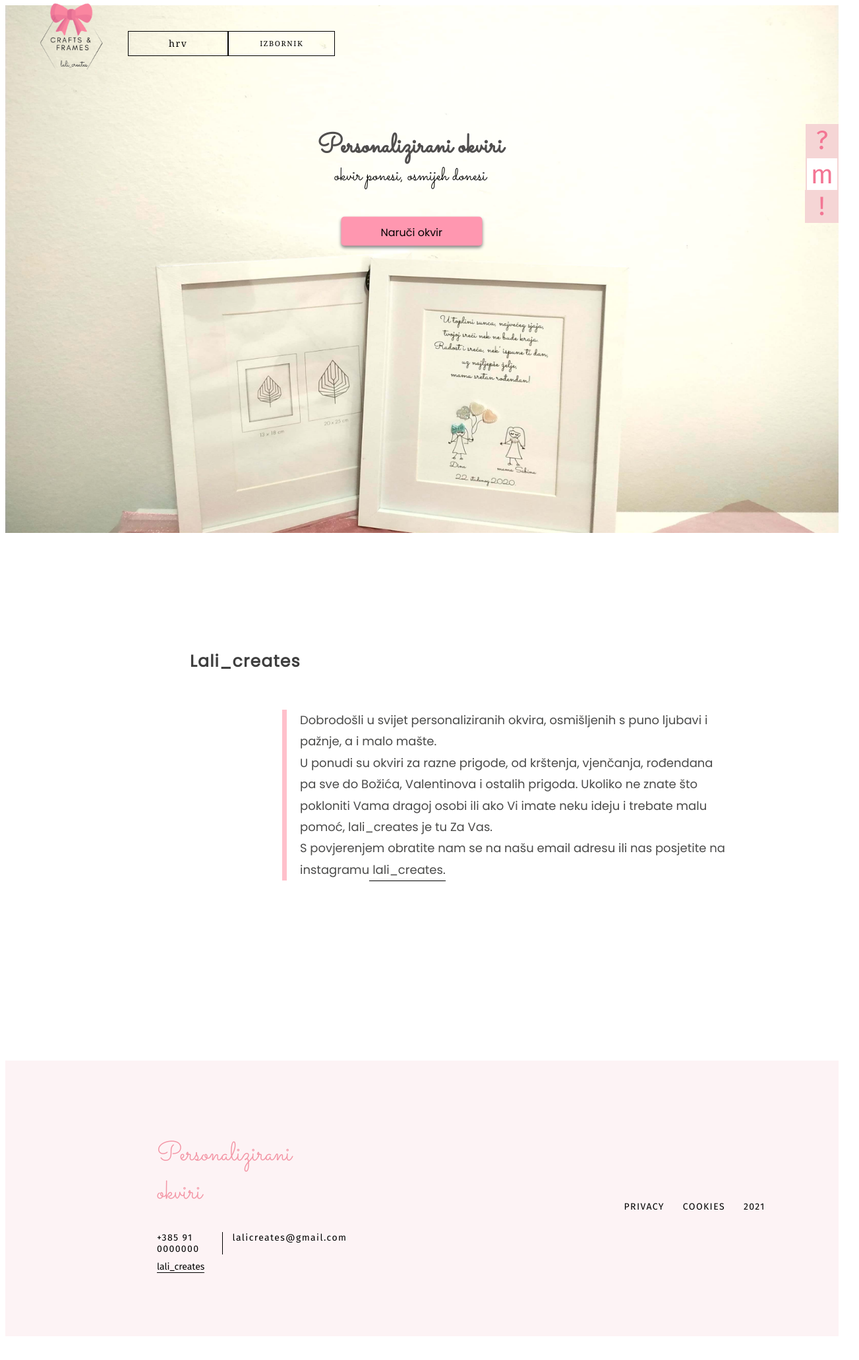
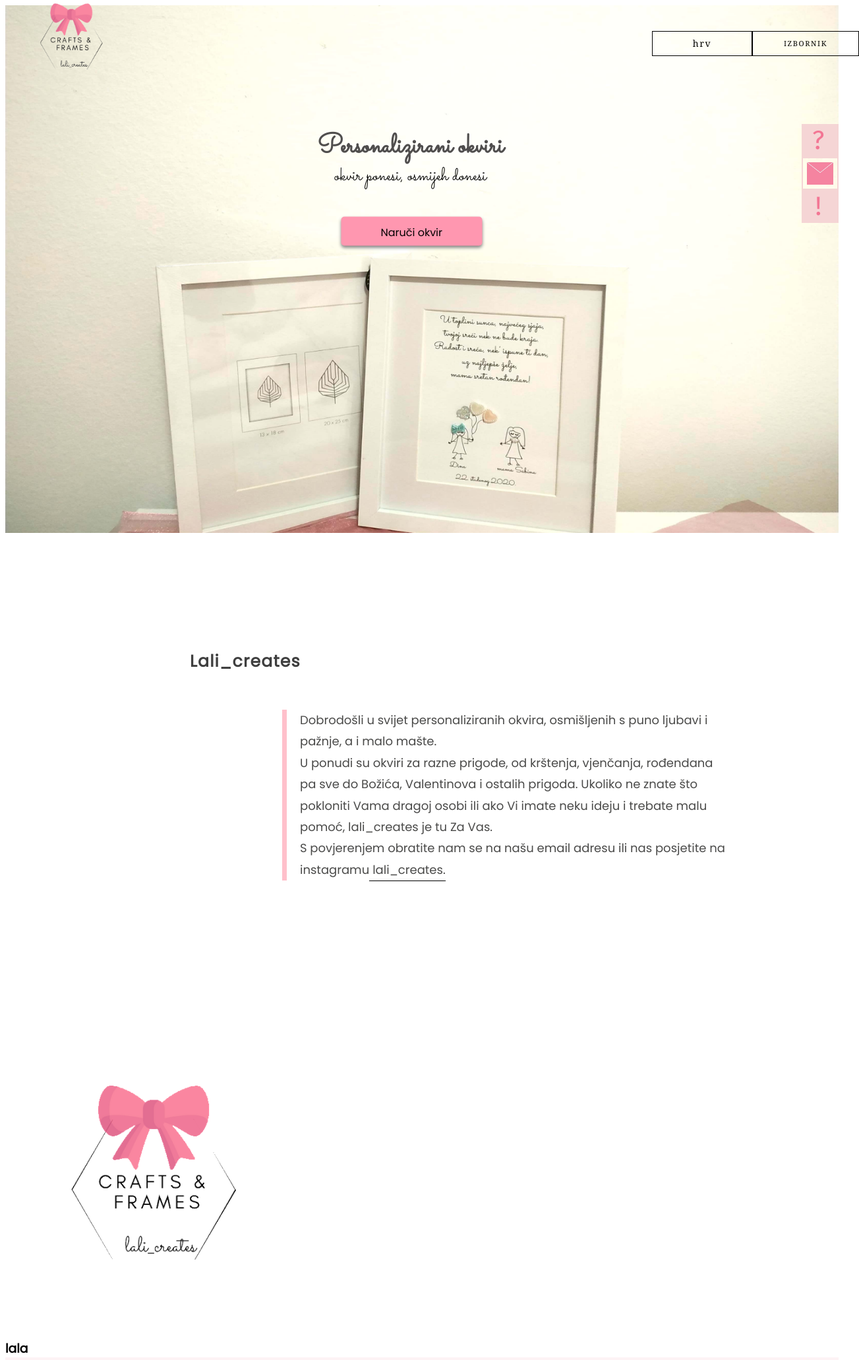
Before and after one commit to lmladi00/HCI---projekt, a Gatsby site: page / in a window 1280 px wide. Shown: the top 2062 px of the page at 66% size, 1303 px wide, since content can reach past the window. Before the commit the page ends 2034 px from the top, so only its background shows below. Built offline with nearby package versions, Linux system fonts and the light colour scheme; Gatsby itself is replaced by a stand-in of ours; a web font is replaced by a local one.

Commit message:
Adding img to message

```diff
--- /dev/null
+++ b/src/components/Information/index.js
@@ -0,0 +1,17 @@
+import React from 'react'
+import styles from './style.module.css'
+
+
+import logoimg from '../../images/logo1.png'
+
+const Information = () =>
+<section className={styles.information}>
+    <div class="info1">
+    <img src={logoimg} alt="description"/>
+    <h1>lala</h1>
+    <p></p>
+    </div>
+
+</section>
+
+export default Information
--- /dev/null
+++ b/src/components/Information/style.module.css
@@ -0,0 +1,9 @@
+.information{
+    margin: 0;
+    padding: 0;
+    height: 450px;
+    width: 100%;
+    position: relative;
+    /*border-top: 2px solid pink; nece mi tu a oce inspect?*/
+    font-family: 'Poppins', sans-serif;
+}
--- a/src/components/TitleImage/index.js
+++ b/src/components/TitleImage/index.js
@@ -2,6 +2,7 @@ import React from 'react'
 
 import * as styles from './style.module.css'
 
+import messageimg from '../../images/message2.jpg'
 
 const TitleImage = () => (
   <section className={styles.titleImage}>
@@ -14,7 +15,7 @@ const TitleImage = () => (
     </div>
 
     <button1>?</button1>
-    <button2>m</button2>
+    <button2><img src={messageimg} alt="description"/></button2>
     <button3>!</button3>
 
   </section>
--- a/src/components/TitleImage/style.module.css
+++ b/src/components/TitleImage/style.module.css
@@ -66,7 +66,7 @@
 }
 
 .titleImage button1{
-    width: fit-content;
+    width: 24px;
     background: rgb(245, 213, 213);
     padding: 1px 16px;
     font-size: 40px;
@@ -79,7 +79,7 @@
 }
 .titleImage button1:hover {
     cursor: pointer;
-    background: rgb(255, 219, 226);
+    background: rgb(253, 233, 237);
     color: rgb(255, 153, 177);
 }
 
@@ -90,12 +90,10 @@
 
 }
 
-.titleImage button2{
-    width: fit-content;
-    background: white;
-    padding: 1px 6px;
-    font-size: 40px;
-    font-family: 'Fira Sans', sans-serif;
+.titleImage img {
+    height: 34px;
+    width: 40px;
+    padding: 6px 6px;
     color: rgb(243, 118, 148);
     display: flex;
     border: rgb(245, 213, 213) 2px solid;
@@ -104,18 +102,18 @@
     top: 230px;
     right: 0px;
 }
-.titleImage button2:hover {
+.titleImage img:hover {
     cursor: pointer;
     background: rgb(255, 219, 226);
     color: rgb(255, 153, 177);
 }
-.titleImage button3:active{
+.titleImage img:active{
     background: pink;
     transition: ease 100ms;
 }
 
 .titleImage button3{
-    width: fit-content;
+    width: 15px;
     background: rgb(245, 213, 213);
     padding: 1px 20.5px;
     font-size: 40px;
@@ -128,7 +126,7 @@
 }
 .titleImage button3:hover {
     cursor: pointer;
-    background: rgb(255, 219, 226);
+    background: rgb(253, 233, 237);
     color: rgb(255, 153, 177);
 }
 
--- a/src/modules/NavigationHeader/style.module.css
+++ b/src/modules/NavigationHeader/style.module.css
@@ -6,6 +6,7 @@
     align-items: center;
     z-index: 100;
     position: absolute;
+    width: 100%;
     }
 
 
--- a/src/modules/PageContent/index.js
+++ b/src/modules/PageContent/index.js
@@ -3,9 +3,12 @@ import React from 'react'
 import * as styles from './style.module.css'
 
 import Paragraph from '../../components/Paragraph'
+import Information from '../../components/Information'
 
-const PageContent = () => <section className={styles.pageContent}>
-    <Paragraph />
-</section>
+const PageContent = () =>
+    <section className={styles.pageContent}>
+        <Paragraph />
+        <Information />
+    </section>
 
 export default PageContent
```
Also changed, not shown: src/images/message2.jpg (added).
